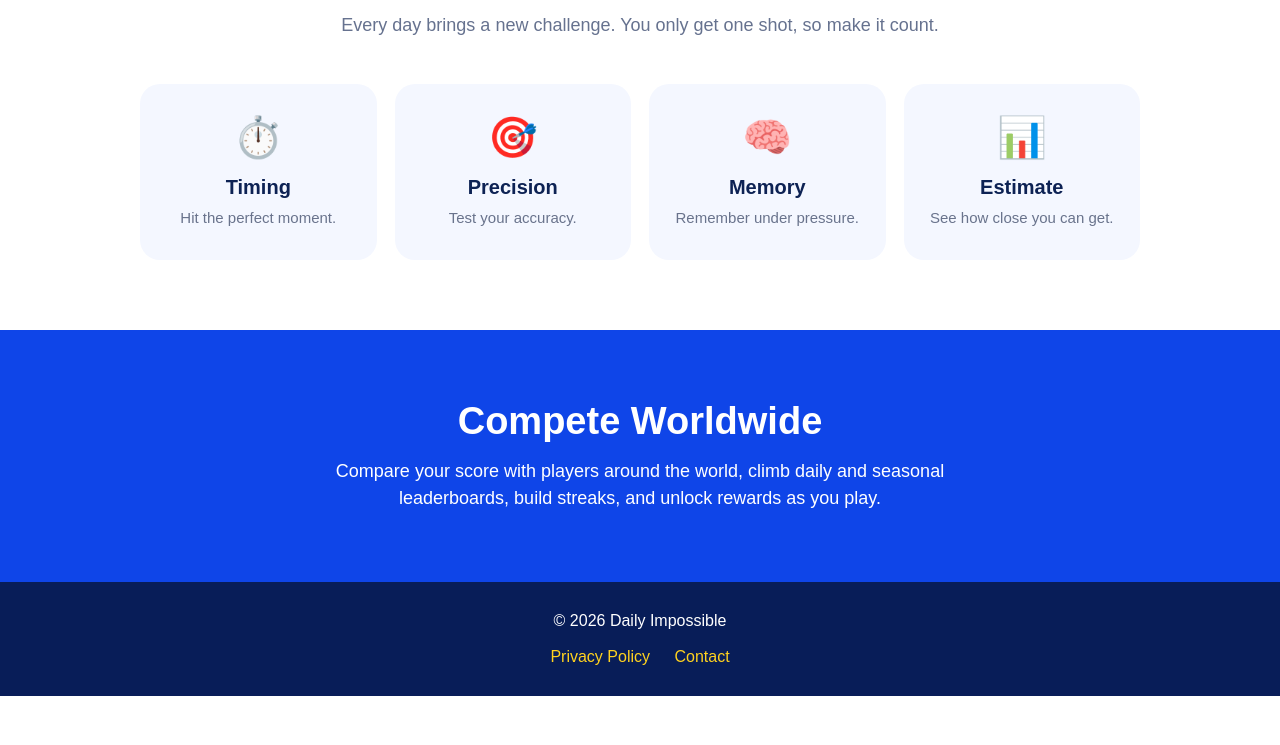
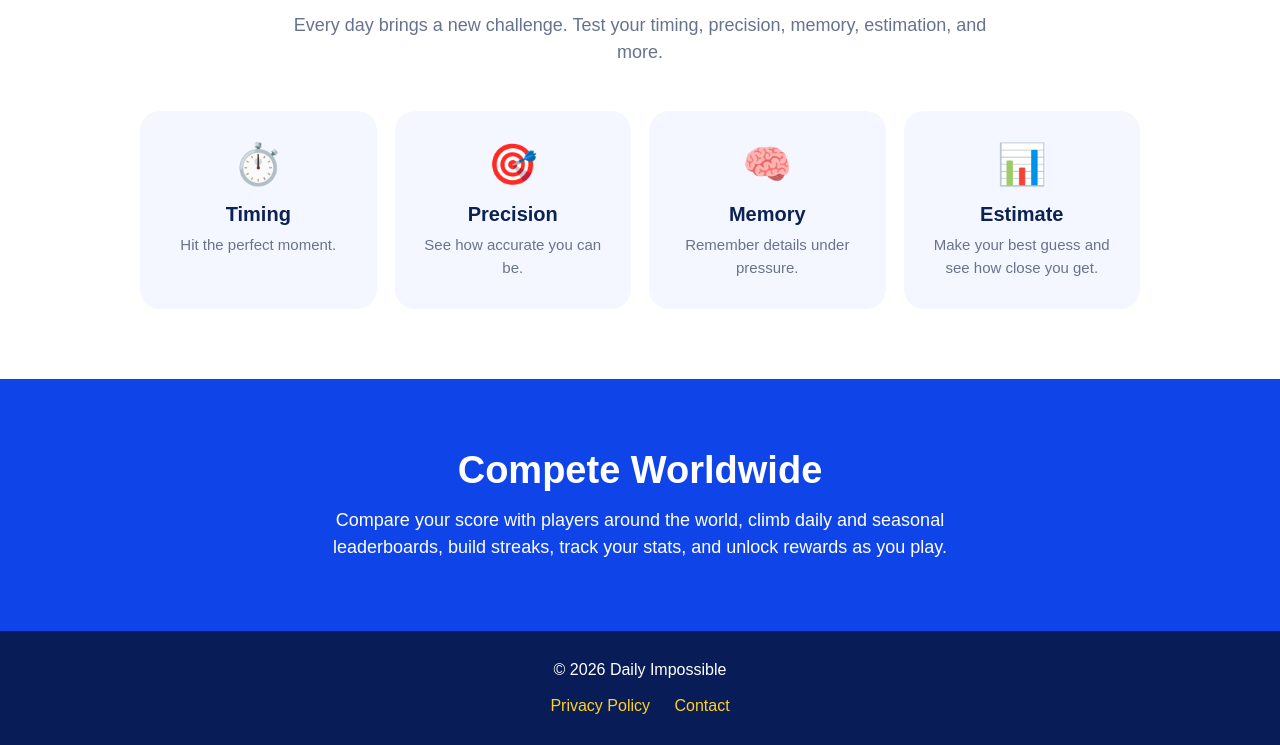
Before and after one commit to Pancham106/dailyimpossible, a plain HTML site: page index.html in a window 1280 px wide. Shown: the part 663-1408 px from the top of the page. Before the commit the page ends 1359 px from the top, so only its background shows below. Drawn offline with Linux system fonts and the light colour scheme.

Commit message:
Update index.html

```diff
--- a/index.html
+++ b/index.html
@@ -196,8 +196,8 @@
     <h2>A Different Challenge Every Day</h2>
 
     <p>
-      Every day brings a new challenge. You only get one shot,
-      so make it count.
+      Every day brings a new challenge. Test your timing,
+      precision, memory, estimation, and more.
     </p>
 
     <div class="features">
@@ -211,19 +211,19 @@
       <div class="card">
         <div class="icon">🎯</div>
         <h3>Precision</h3>
-        <p>Test your accuracy.</p>
+        <p>See how accurate you can be.</p>
       </div>
 
       <div class="card">
         <div class="icon">🧠</div>
         <h3>Memory</h3>
-        <p>Remember under pressure.</p>
+        <p>Remember details under pressure.</p>
       </div>
 
       <div class="card">
         <div class="icon">📊</div>
         <h3>Estimate</h3>
-        <p>See how close you can get.</p>
+        <p>Make your best guess and see how close you get.</p>
       </div>
 
     </div>
@@ -235,7 +235,7 @@
     <p>
       Compare your score with players around the world,
       climb daily and seasonal leaderboards, build streaks,
-      and unlock rewards as you play.
+      track your stats, and unlock rewards as you play.
     </p>
   </section>
 
@@ -243,7 +243,7 @@
     <p>© 2026 Daily Impossible</p>
     <br>
     <a href="privacy.html">Privacy Policy</a>
-    <a href="mailto:your@email.com">Contact</a>
+    <a href="mailto:wolfebuilds100@gmail.com">Contact</a>
   </footer>
 
 </body>
```
